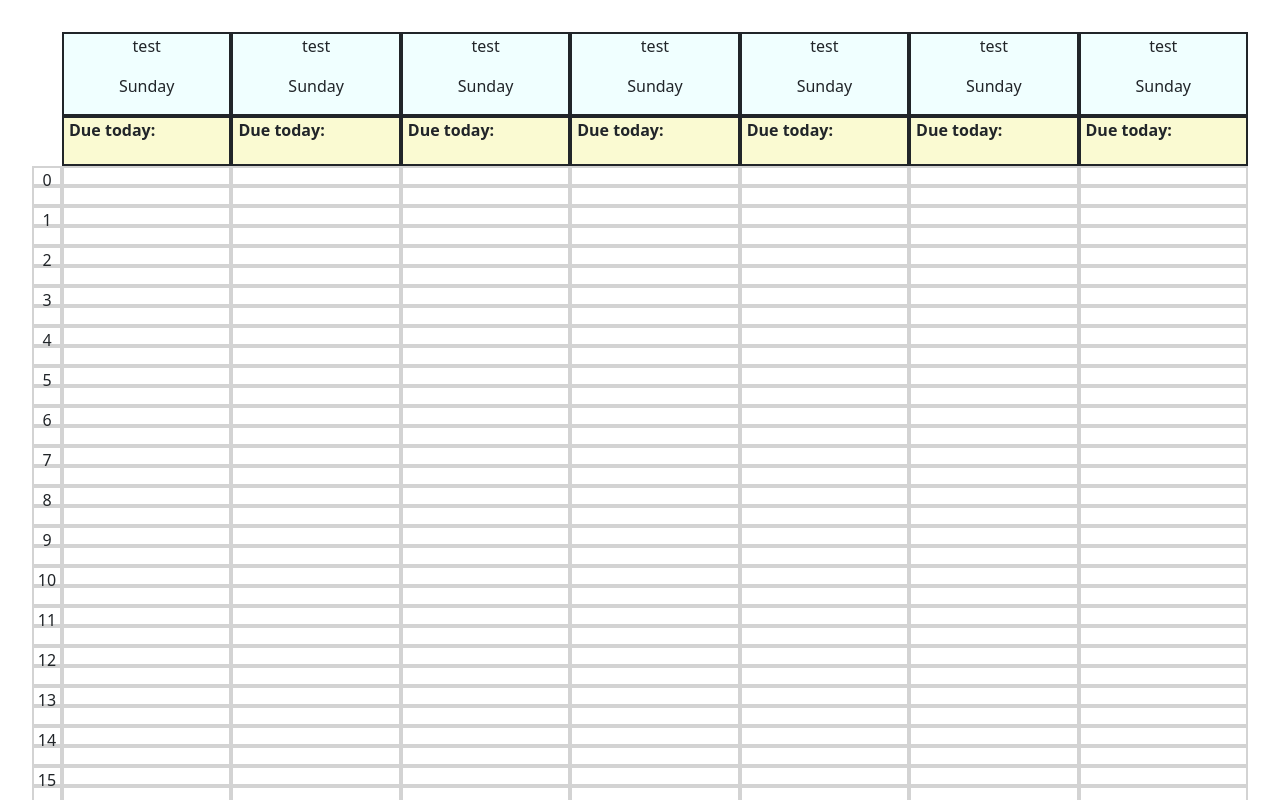
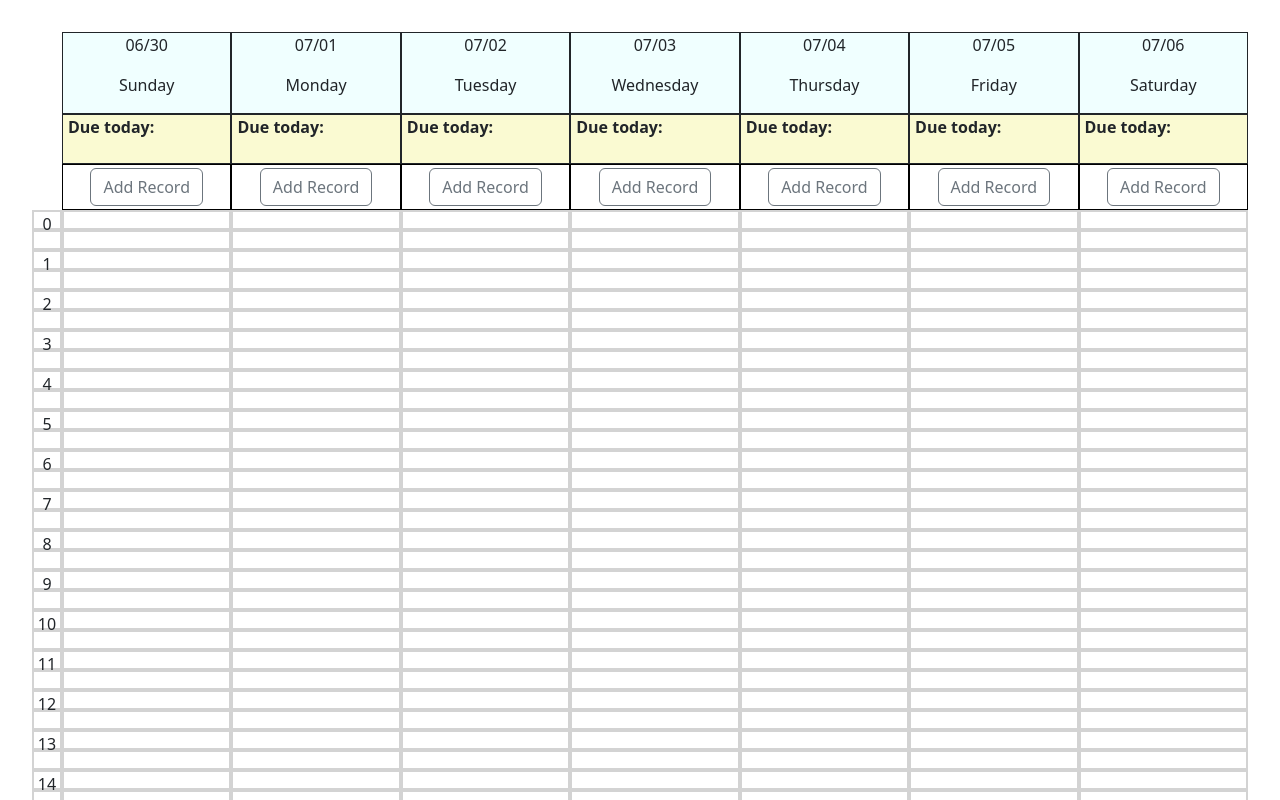
Before and after one commit to IvyLH03/Timelivy, a React (Vite) app in the folder timeline_marker/: page / in a window 1280 px wide. Shown: the top 800 px of the page. Built offline with nearby package versions, Linux system fonts and the light colour scheme.

Commit message:
show timeline

```diff
--- a/timeline_marker/src/App.css
+++ b/timeline_marker/src/App.css
@@ -1,44 +1,7 @@
 #root {
-  max-width: 1280px;
-  margin: 0 auto;
   padding: 2rem;
   text-align: center;
-}
-
-.logo {
-  height: 6em;
-  padding: 1.5em;
-  will-change: filter;
-  transition: filter 300ms;
-}
-.logo:hover {
-  filter: drop-shadow(0 0 2em #646cffaa);
-}
-.logo.react:hover {
-  filter: drop-shadow(0 0 2em #61dafbaa);
-}
-
-@keyframes logo-spin {
-  from {
-    transform: rotate(0deg);
-  }
-  to {
-    transform: rotate(360deg);
-  }
-}
-
-@media (prefers-reduced-motion: no-preference) {
-  a:nth-of-type(2) .logo {
-    animation: logo-spin infinite 20s linear;
-  }
-}
-
-.card {
-  padding: 2em;
-}
-
-.read-the-docs {
-  color: #888;
+  width: 100%;
 }
 
 div.timeline-grid {
@@ -49,17 +12,55 @@ div.timeline-grid {
   width: 100%;
 }
 
+div.timeline {
+  flex: 1 0 100px;
+  position: relative;
+}
+
+.current-line {
+  width: 100%;
+  border-bottom: 2px;
+  border-bottom-color: black;
+  border-bottom-style: solid;
+  position: absolute;
+  left:0;
+  top:0;
+
+}
+
 div.timeline-date{
-  border-width: 2px;
+  border-width: 1px;
   border-style: solid;
   background-color:azure;
+  flex: 1 0 100px;
 }
 
 div.timeline-due-dates{
-  border-width: 2px;
+  border-width: 1px;
   border-style: solid;
   background-color:lightgoldenrodyellow;
   min-height: 50px;
   text-align: left;
   padding-left: 5px;
+  flex: 1 0 100px;
 }
+
+div.flex-container-row{
+  display: flex;
+  align-items: stretch;
+  flex-grow: 1;
+
+}
+
+div.week-row {
+  display: flex;
+  width: 100%;
+}
+
+div.add-record {
+  flex: 1 0 100px;
+  border-width: 1px;
+  border-color: black;
+  border-style: solid;
+  padding: 3px;
+}
--- a/timeline_marker/src/components/DayDues.jsx
+++ b/timeline_marker/src/components/DayDues.jsx
@@ -1,6 +1,6 @@
 export default function DayDues(props) {
     return (
-        <div class="timeline-due-dates">
+        <div className="timeline-due-dates">
             <p><b>Due today:</b></p>
         </div>
     )
--- a/timeline_marker/src/components/DayHeader.jsx
+++ b/timeline_marker/src/components/DayHeader.jsx
@@ -1,7 +1,7 @@
 
 export default function DayHeader(props) {
     return (
-    <div class="timeline-date">
+    <div className="timeline-date">
         <p>{props.date}</p>
         <p>{props.day}</p>
     </div>)
--- a/timeline_marker/src/components/Timeline.jsx
+++ b/timeline_marker/src/components/Timeline.jsx
@@ -1,11 +1,22 @@
-import {Col, Row} from 'react-bootstrap'
 
-export default function Timeline(props) {
-    return (
-            <Row xs={1}>
-            {
-                Array(48).fill(0).map((e,i)=> <Col style={{}}><div class="timeline-grid"></div></Col>)
-            }
-            </Row>
+
+export function TimelineAxis(props) {
+    return(
+        <div>
+            {Array(48).fill(0).map((e,i)=> <div key={i} className="timeline-grid" style={{width:30}}>{i%2===0?i/2:""}</div>)}
+        </div>
     )
 }
+
+export function Timeline(props) {
+    const dt = new Date();
+    let currentHeight = (dt.getHours() + (dt.getMinutes() / 60) ) / 24 * 100;
+    return (
+        <div className="timeline">
+            <div>
+                {Array(48).fill(0).map((e,i)=> <div key={i} className="timeline-grid"></div>)}
+            </div>
+            <div className="current-line" style={{height:currentHeight + "%"}} />
+        </div>
+    )
+}
--- a/timeline_marker/src/components/TimelineAxis.jsx
+++ /dev/null
@@ -1,11 +0,0 @@
-import { Row, Col } from "react-bootstrap"
-
-export default function TimelineAxis() {
-    return(
-        <Row xs={1}>
-            {
-                Array(48).fill(0).map((e,i)=> <Col style={{}}><div class="timeline-grid" style={{width:30}}>{i%2===0?i/2:""}</div></Col>)
-            }
-            </Row>
-    )
-}
--- a/timeline_marker/src/components/WeekSchedule.jsx
+++ b/timeline_marker/src/components/WeekSchedule.jsx
@@ -1,31 +1,73 @@
-import Container from 'react-bootstrap/Container';
-import Row from 'react-bootstrap/Row';
-import Col from 'react-bootstrap/Col';
-
-import DaySchedule from "./DaySchedule";
 import DayHeader from './DayHeader';
 import DayDues from './DayDues';
-import Timeline from './Timeline';
-import { Table } from 'react-bootstrap';
-import TimelineAxis from './TimelineAxis';
+import {Timeline, TimelineAxis} from './Timeline';
+import { useEffect, useState } from 'react';
+import { Button } from 'react-bootstrap';
 
 export default function WeekSchedule(props) {
-    return (
-        <table>
-            <tr>
-                <td style={{padding:0, width:30}} width={0}></td>
-                {Array(7).fill(0).map(e => <td style={{padding:0}}><DayHeader date="test" day="Sunday"/></td>)}
-            </tr>
-            <tr>
-                <td style={{padding:0}}></td>
-                {Array(7).fill(0).map(e=> <td style={{padding:0}}><DayDues/></td>)}
-            </tr>
-            <tr>
-                <td style={{padding:0}}>
-                    <TimelineAxis/>
-                </td>
-                {Array(7).fill(0).map(e=> <td style={{padding:0}}><Timeline/></td>)}
-            </tr>
-        </table>
-    )
+    const [weekData, setWeekData] = useState([]);
+
+    useEffect(() => {
+        setWeekData([
+            {
+                date: "06/30",
+                day: "Sunday",
+                timeline_record:[],
+            },
+            {
+                date: "07/01",
+                day: "Monday",
+                timeline_record:[],
+            },
+            {
+                date: "07/02",
+                day: "Tuesday",
+                timeline_record:[],
+            },
+            {
+                date: "07/03",
+                day: "Wednesday",
+                timeline_record:[],
+            },
+            {
+                date: "07/04",
+                day: "Thursday",
+                timeline_record:[],
+            },
+            {
+                date: "07/05",
+                day: "Friday",
+                timeline_record:[],
+            },
+            {
+                date: "07/06",
+                day: "Saturday",
+                timeline_record:[],
+            },
+        ])
+    }, [])
+
+    return (<>
+        <div className='week-row' style={{paddingLeft:"30px"}}>
+            <div className="flex-container-row">
+                {weekData.map((e, i) => <DayHeader key={i} {...e}/>)}
+            </div>
+        </div>
+        <div className='week-row' style={{paddingLeft:"30px"}}>
+            <div className="flex-container-row">
+                {weekData.map((e, i)=> <DayDues key={i} {...e}/>)}
+            </div>
+        </div>
+        <div className='week-row' style={{paddingLeft:"30px"}}>
+            {weekData.map((e, i) =><div className='add-record'><Button variant="outline-secondary">Add Record</Button></div>)}
+        </div>
+        <div>
+            <div className='week-row'>
+                <TimelineAxis/>
+                <div className="flex-container-row">
+                    {weekData.map((e, i)=> <Timeline key={i} {...e}/>)}
+                </div>
+            </div>
+        </div>
+    </>)
 }
```
